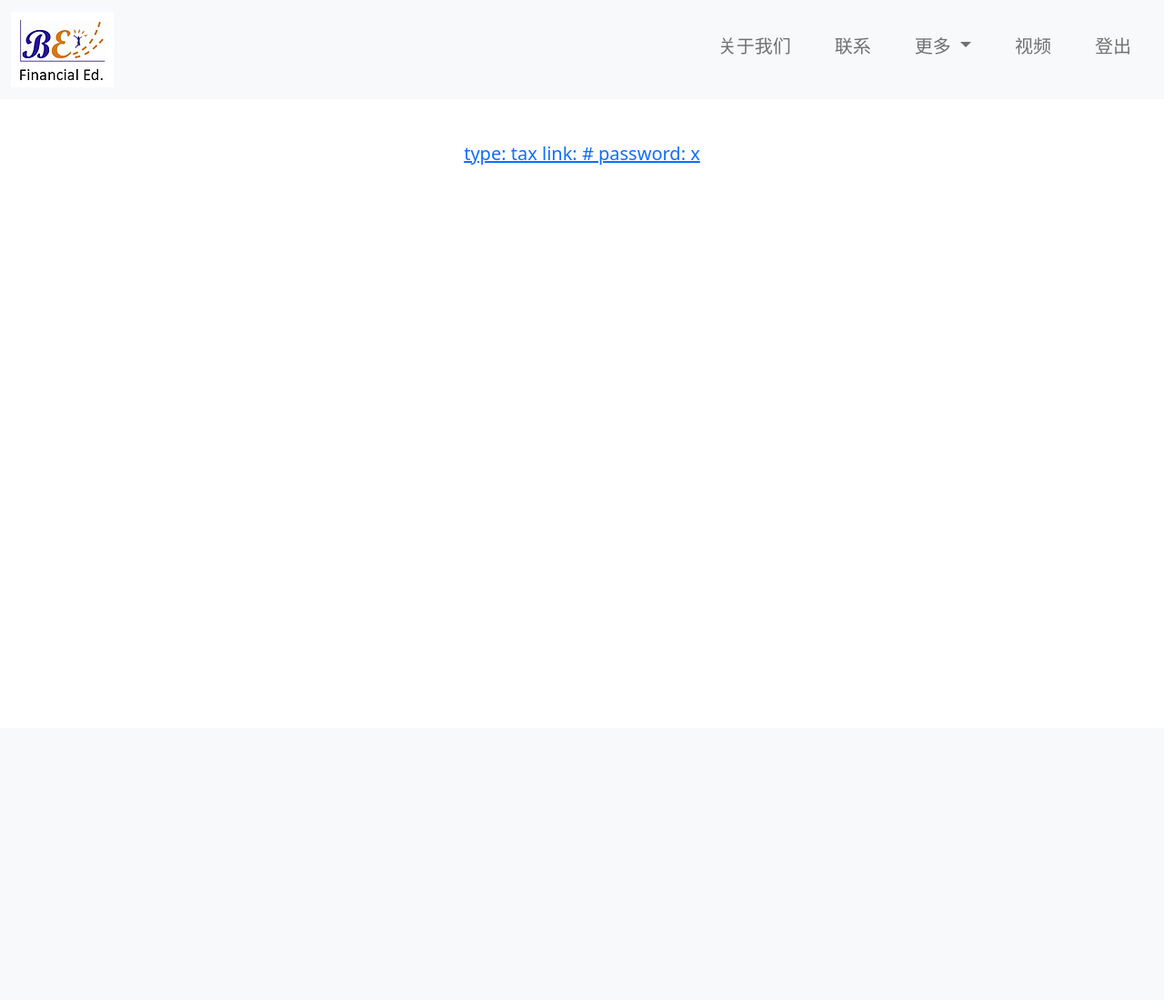
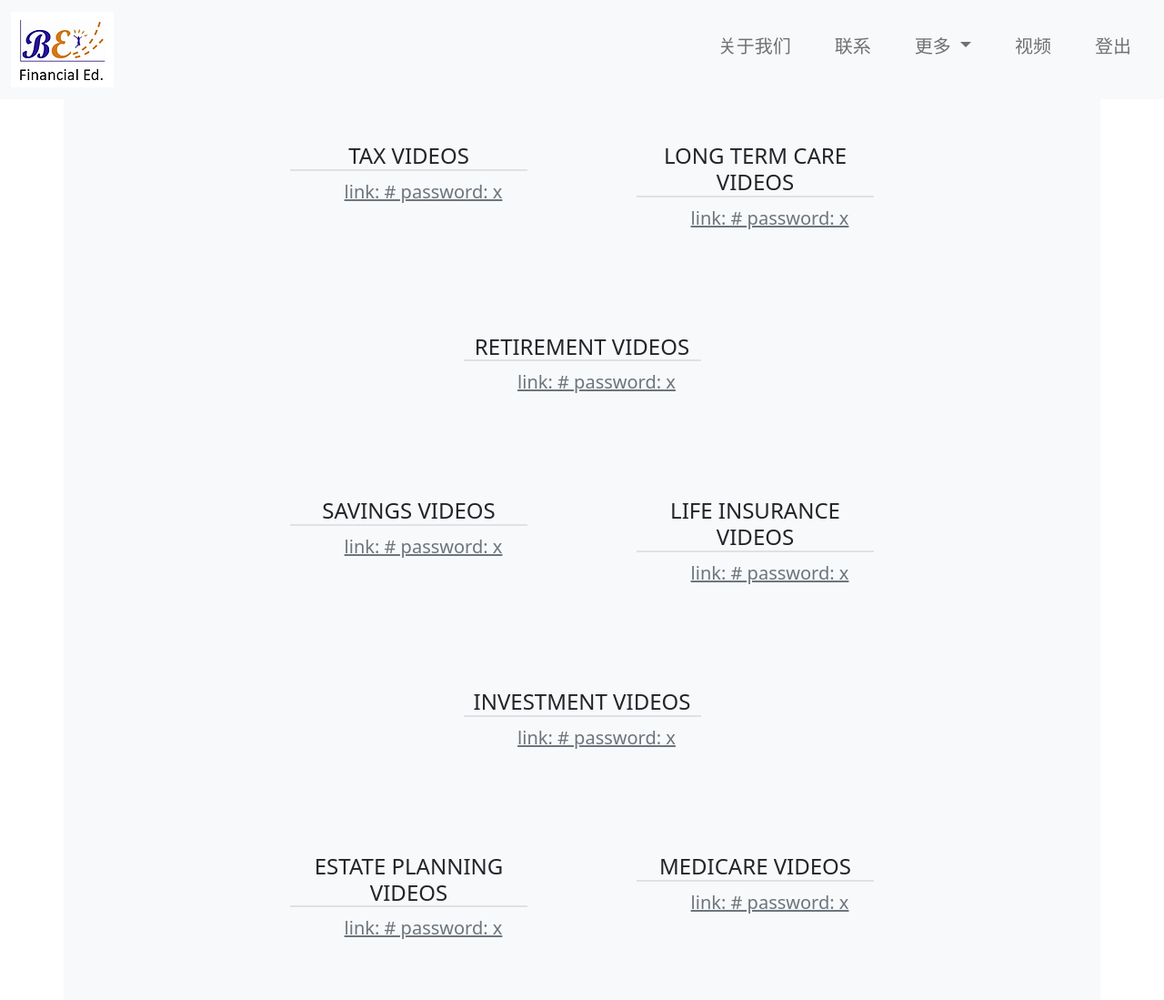
Before and after one commit to yaoyao082008/webpage, a Django app: page /videos/ in a window 1280 px wide. Shown: the whole page at 91% size. Before the commit the page ends 181 px from the top, so only its background shows below. Run offline with Django 4.2, Linux system fonts and the light colour scheme; a user stored in the database is signed in; tables that the repository leaves empty hold one stand-in row (values such as "Sample post").

Commit message:
video sections

```diff
--- a/homepage/models.py
+++ b/homepage/models.py
@@ -12,7 +12,15 @@ class meetings(models.Model):
 
 class verifed_user(models.Model):
     verified_email=models.EmailField()
-    video_number=models.IntegerField()
+
+    tax_video_number=models.IntegerField()
+    long_term_care_video_number=models.IntegerField()
+    retirement_video_number=models.IntegerField()
+    savings_video_number=models.IntegerField()
+    life_insurance_video_number=models.IntegerField()
+    investment_video_number=models.IntegerField()
+    estate_planning_video_number=models.IntegerField()
+    medicare_video_number=models.IntegerField()
 
     def __str__(self):
         return self.verified_email
--- a/videos/models.py
+++ b/videos/models.py
@@ -3,12 +3,74 @@ from django.db import models
 # Create your models here.
 
 
-class videos(models.Model):
-    CHOICE=(('tax','Taxes'),('insurance','life insurance'))
-    link=models.CharField(max_length=1000)
-    password=models.CharField(max_length=40)
-    video_type=models.TextField(choices=CHOICE,default='tax')
+class tax_video(models.Model):
 
 
+    link=models.CharField(max_length=1000)
+    password=models.CharField(max_length=40,default='N/A')
+
     def __str__(self):
-        return f"type: {self.video_type} link: {self.link} password: {self.password}"
+        return f"link: {self.link} password: {self.password}"
+
+class retirement_video(models.Model):
+
+
+    link=models.CharField(max_length=1000)
+    password=models.CharField(max_length=40,default='N/A')
+
+    def __str__(self):
+        return f"link: {self.link} password: {self.password}"
+
+class savings_video(models.Model):
+
+
+    link=models.CharField(max_length=1000)
+    password=models.CharField(max_length=40,default='N/A')
+
+    def __str__(self):
+        return f"link: {self.link} password: {self.password}"
+
+class life_insurance_video(models.Model):
+
+
+    link=models.CharField(max_length=1000)
+    password=models.CharField(max_length=40,default='N/A')
+
+    def __str__(self):
+        return f"link: {self.link} password: {self.password}"
+
+class investment_video(models.Model):
+
+
+    link=models.CharField(max_length=1000)
+    password=models.CharField(max_length=40,default='N/A')
+
+    def __str__(self):
+        return f"link: {self.link} password: {self.password}"
+
+class estate_planning_video(models.Model):
+
+
+    link=models.CharField(max_length=1000)
+    password=models.CharField(max_length=40,default='N/A')
+
+    def __str__(self):
+        return f"link: {self.link} password: {self.password}"
+
+class long_term_care_video(models.Model):
+
+
+    link=models.CharField(max_length=1000)
+    password=models.CharField(max_length=40,default='N/A')
+
+    def __str__(self):
+        return f"link: {self.link} password: {self.password}"
+
+class medicare_video(models.Model):
+
+
+    link=models.CharField(max_length=1000)
+    password=models.CharField(max_length=40,default='N/A')
+
+    def __str__(self):
+        return f"link: {self.link} password: {self.password}"
--- a/videos/static/vid.css
+++ b/videos/static/vid.css
@@ -0,0 +1,5 @@
+
+
+li{
+    list-style: none;
+}
--- a/videos/templates/video.html
+++ b/videos/templates/video.html
@@ -12,6 +12,7 @@
       integrity="sha384-EVSTQN3/azprG1Anm3QDgpJLIm9Nao0Yz1ztcQTwFspd3yD65VohhpuuCOmLASjC"
       crossorigin="anonymous"
     />
+    <link rel="stylesheet" href="{% static 'vid.css' %}">
   </head>
   <body>
     <nav class="navbar navbar-expand-md navbar-light bg-light">
@@ -89,10 +90,97 @@
         </div>
       </div>
     </nav>
-    {% for vid in videos %}
-    <p class="text-center h3 text-muted lead m-5">
-      <a href="{{vid.link}}"> {{vid}} </a>
-    </p>
-    {% endfor %}
+
+    <section>
+      <div class="container-lg bg-light">
+        <div class="row justify-content-center">
+
+          <div class="col-md-3 col-12 text-center m-5">
+            <h4 class="border-2 border-bottom">
+              TAX VIDEOS
+            </h4>
+            <ul>
+              {% for vid in tax %}
+              <li><a href="{{vid.link}}" class="lead text-muted"> {{vid}} </a></li>
+              {% endfor %}
+            </ul>
+          </div>
+          <div class="col-md-3 col-12 text-center m-5">
+            <h4 class="border-2 border-bottom">
+              LONG TERM CARE VIDEOS
+            </h4>
+            <ul>
+              {% for vid in long_term_care %}
+              <li><a href="{{vid.link}}" class="lead text-muted"> {{vid}} </a></li>
+              {% endfor %}
+            </ul>
+          </div>
+          <div class="col-md-3 col-12 text-center m-5">
+            <h4 class="border-2 border-bottom">
+              RETIREMENT VIDEOS
+            </h4>
+            <ul>
+              {% for vid in retirement %}
+              <li><a href="{{vid.link}}" class="lead text-muted"> {{vid}} </a></li>
+              {% endfor %}
+            </ul>
+          </div>
+        </div>
+        <div class="row justify-content-center">
+          <div class="col-md-3 col-12 text-center m-5">
+            <h4 class="border-2 border-bottom">
+              SAVINGS VIDEOS
+            </h4>
+            <ul>
+              {% for vid in savings %}
+              <li><a href="{{vid.link}}" class="lead text-muted"> {{vid}} </a></li>
+              {% endfor %}
+            </ul>
+          </div>
+          <div class="col-md-3 col-12 text-center m-5">
+            <h4 class="border-2 border-bottom">
+              LIFE INSURANCE VIDEOS
+            </h4>
+            <ul>
+              {% for vid in life_insurance %}
+              <li><a href="{{vid.link}}" class="lead text-muted"> {{vid}} </a></li>
+              {% endfor %}
+            </ul>
+          </div>
+          <div class="col-md-3 col-12 text-center m-5">
+            <h4 class="border-2 border-bottom">
+              INVESTMENT VIDEOS
+            </h4>
+            <ul>
+              {% for vid in investment %}
+              <li><a href="{{vid.link}}" class="lead text-muted"> {{vid}} </a></li>
+              {% endfor %}
+            </ul>
+          </div>
+        </div>
+        <div class="row justify-content-center">
+          <div class="col-md-3 col-12 text-center m-5">
+            <h4 class="border-2 border-bottom">
+              ESTATE PLANNING VIDEOS
+            </h4>
+            <ul>
+              {% for vid in estate_planning %}
+              <li><a href="{{vid.link}}" class="lead text-muted"> {{vid}} </a></li>
+              {% endfor %}
+            </ul>
+          </div>
+          <div class="col-md-3 col-12 text-center m-5">
+            <h4 class="border-2 border-bottom">
+              MEDICARE VIDEOS
+            </h4>
+            <ul>
+              {% for vid in medicare %}
+              <li><a href="{{vid.link}}" class="lead text-muted"> {{vid}} </a></li>
+              {% endfor %}
+            </ul>
+          </div>
+        </div>
+      </div>
+    </section>
   </body>
 </html>
--- a/videos/video_views.py
+++ b/videos/video_views.py
@@ -1,6 +1,6 @@
 from django.shortcuts import render
 from django.contrib.auth.models import User
-from .models import videos
+from .models import *
 from django.apps import apps
 # Create your views here.
 
@@ -10,11 +10,25 @@ def video(request):
     verified = apps.get_model('homepage', 'verifed_user')
     id=request.user.id
     email=User.objects.get(id=id).email
-    vid_number=verified.objects.get(verified_email=email).video_number
-    vids=videos.objects.all()[:vid_number]
+    person=verified.objects.get(verified_email=email)
+    tax=tax_video.objects.all()[:person.tax_video_number]
+    long_term_care=long_term_care_video.objects.all()[:person.long_term_care_video_number]
+    retirement= retirement_video.objects.all()[:person.retirement_video_number]
+    savings= savings_video.objects.all()[:person.savings_video_number]
+    life_insurance= life_insurance_video.objects.all()[:person.life_insurance_video_number]
+    investment=  investment_video.objects.all()[:person.investment_video_number]
+    estate_planning= estate_planning_video.objects.all()[:person.estate_planning_video_number]
+    medicare= medicare_video.objects.all()[:person.medicare_video_number]
 
     context={
-        'videos':vids
+        'tax':tax,
+        'long_term_care':long_term_care,
+        'retirement':retirement,
+        'savings':savings,
+        'life_insurance':life_insurance,
+        'investment':investment,
+        'estate_planning':estate_planning,
+        'medicare':medicare
     }
 
     return render(request,'video.html',context)
```
Also changed, not shown: videos/admin.py (+9 -2 lines), homepage/migrations/0008_rename_video_number_verifed_user_estate_planning_video_number_and_more.py (added), videos/migrations/0003_alter_videos_video_type.py (added), videos/migrations/0004_estate_planning_video_investment_video_and_more.py (added).
